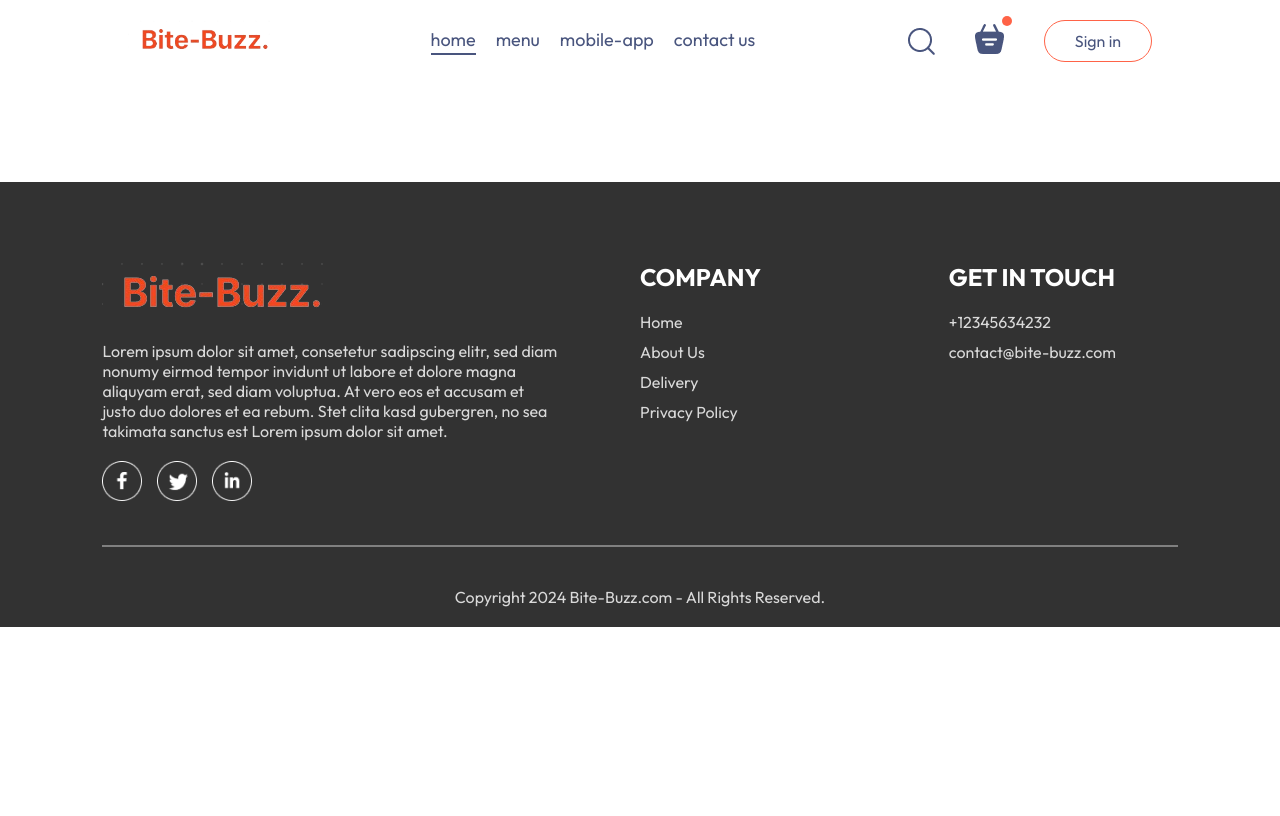
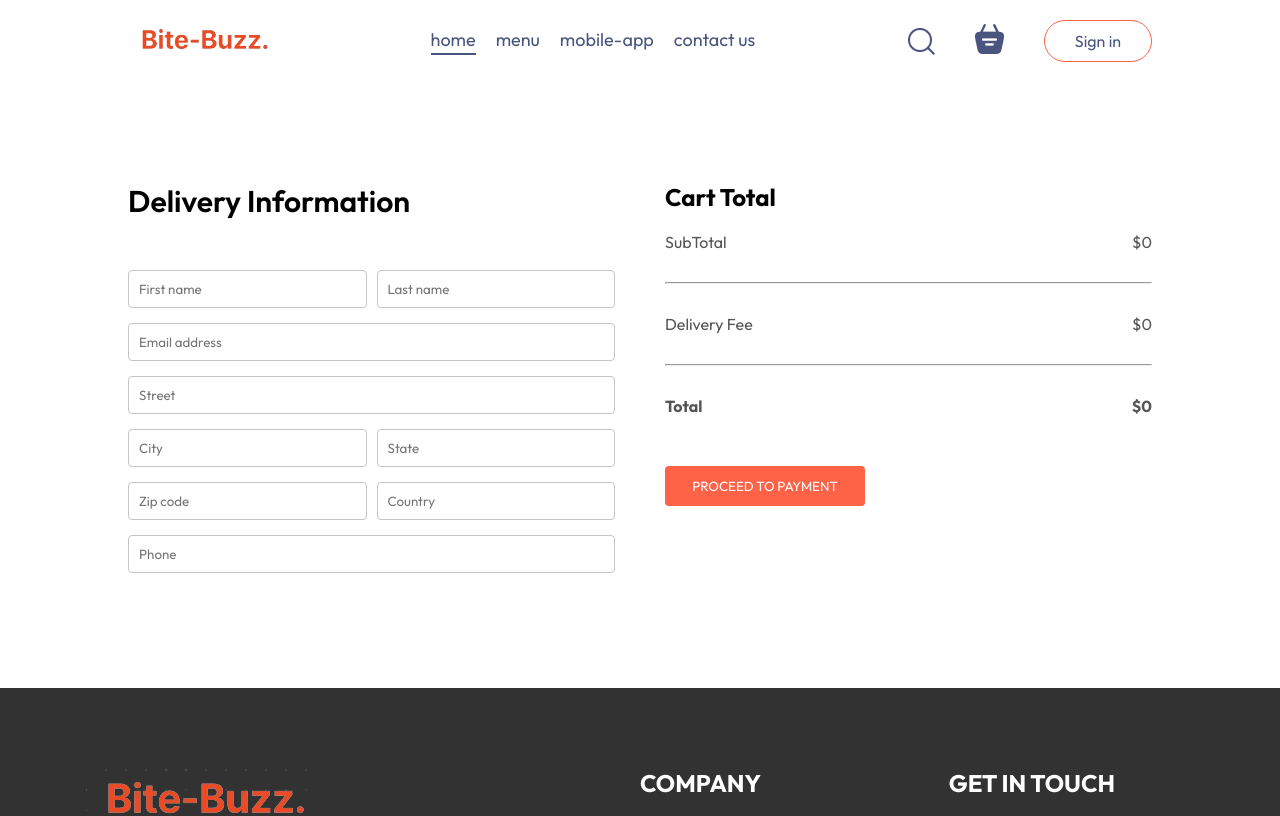
Before and after one commit to sari-rahul/BiteBuzz, a React (Create React App) app: page /order in a window 1280 px wide. Shown: the top 816 px of the page. Built offline with nearby package versions, Linux system fonts and the light colour scheme.

Commit message:
Add PlaceOrder page

```diff
--- a/src/components/Footer/Footer.css
+++ b/src/components/Footer/Footer.css
@@ -46,6 +46,10 @@
     background-color: grey;
     border: none;
 }
+.footer-logo{
+    margin-left: -16px;
+}
+
 @media (max-width:750px) {
     .footer-content{
         display: flex;
--- a/src/components/Footer/Footer.js
+++ b/src/components/Footer/Footer.js
@@ -7,7 +7,7 @@
     <div className='footer' id='footer'>
       <div className="footer-content">
             <div className='footer-content-left'>
-                <img src={assets.logo} alt="" />
+                <img src={assets.logo} alt="" className='footer-logo'/>
                 <p>Lorem ipsum dolor sit amet, consetetur sadipscing
                    elitr, sed diam nonumy eirmod tempor invidunt ut
                    labore et dolore magna aliquyam erat, sed diam
--- a/src/components/Navbar/Navbar.js
+++ b/src/components/Navbar/Navbar.js
@@ -1,11 +1,13 @@
-import React, { useState } from 'react';
+import React, { useContext, useState } from 'react';
 import './Navbar.css';
 import {assets} from '../../assets/assets';
 import { Link } from 'react-router-dom';
+import { StoreContext } from '../../context/StoreContext';
 
 const Navbar = ({setShowLogin}) => {
 
     const[menu,setMenu] = useState('home');
+    const {getTotalCartAmount} = useContext(StoreContext);
 
   return (
     <div className='navbar'>
@@ -20,7 +22,7 @@
           <img src={assets.search_icon} alt="" />
           <div className="navbar-search-icon">
             <Link to='/cart'><img src={assets.basket_icon} alt="" /></Link>
-              <div className="dot"></div>
+              <div className={getTotalCartAmount()===0?'':'dot'}></div>
           </div>
           <button onClick={()=>setShowLogin(true)}>Sign in</button>
       </div>
--- a/src/context/StoreContext.js
+++ b/src/context/StoreContext.js
@@ -1,4 +1,4 @@
-import { createContext, useEffect ,useState} from "react";
+import { createContext ,useState} from "react";
 import { food_list } from "../assets/assets";
 
 export const StoreContext = createContext(null)
@@ -20,9 +20,18 @@
         setCartItems((prev)=>({...prev,[itemId]:prev[itemId]-1}))
 
     }
-    useEffect(()=>{
-        console.log(cartItems)
-    },[cartItems])
+    const getTotalCartAmount = ()=>{
+        let totalAmount = 0;
+        for(const item in cartItems)
+        {
+            if(cartItems[item]>0){
+
+                let itemInfo = food_list.find((product)=>product._id === item);
+                totalAmount += itemInfo.price*cartItems[item];
+            }
+        }
+        return totalAmount;
+    }
 
 
 
@@ -31,7 +40,8 @@
         cartItems,
         setCartItems,
         addToCart,
-        removeFromCart
+        removeFromCart,
+        getTotalCartAmount
     }
 
     return (
--- a/src/pages/Cart/Cart.js
+++ b/src/pages/Cart/Cart.js
@@ -2,10 +2,12 @@
 import './Cart.css';
 import { useContext } from 'react';
 import { StoreContext } from '../../context/StoreContext';
+import { useNavigate } from 'react-router-dom';
 
 const Cart = () => {
-  const{cartItems,food_list,removeFromCart} = useContext(StoreContext);
+  const{cartItems,food_list,removeFromCart,getTotalCartAmount} = useContext(StoreContext);
 
+  const navigate = useNavigate();
   return (
     <div className='cart'>
       <div className="cart-items">
@@ -43,19 +45,19 @@
           <h2>Cart Total</h2>
           <div className="cart-total-details">
             <p>SubTotal</p>
-            <p>{0}</p>
+            <p>${getTotalCartAmount()}</p>
           </div>
           <hr />
           <div className="cart-total-details">
             <p>Delivery Fee</p>
-            <p>{2}</p>
+            <p>${getTotalCartAmount()===0?0:2}</p>
           </div>
           <hr />
           <div className="cart-total-details">
             <b>Total</b>
-            <b>{0}</b>
+            <b>${getTotalCartAmount()===0?0:getTotalCartAmount()+2}</b>
           </div>
-          <button>PROCEED TO CHECKOUT</button>
+          <button onClick={()=>navigate('/order')}>PROCEED TO CHECKOUT</button>
         </div>
       <div className="cart-promocode">
         <div>
--- a/src/pages/PlaceOrder/PlaceOrder.css
+++ b/src/pages/PlaceOrder/PlaceOrder.css
@@ -0,0 +1,44 @@
+.place-order{
+    display: flex;
+    align-items: start;
+    justify-content: space-between;
+    gap: 50px;
+    margin-top: 100px;
+}
+.place-order-left{
+    width: 100%;
+    max-width: max(30%,500px);
+}
+.place-order-left .title{
+    font-size: 30px;
+    font-weight: 600;
+    margin-bottom: 50px;
+}
+.place-order-left input{
+    margin-bottom: 15px;
+    width: 100%;
+    padding:10px;
+    border: 1px solid #c5c5c5;
+    border-radius: 4px;
+    outline-color: tomato;
+}
+.place-order-left .multi-fields{
+    display: flex;
+    gap: 10px;
+}
+.place-order-right{
+    width: 100%;
+    max-width: max(40%,500px);
+}
+.place-order .cart-total button{
+    margin-top: 30px;
+}
+
+@media (max-width:750px) {
+    .place-order{
+        display: flex;
+        flex-direction: column;
+        align-items: center;
+        margin-top: 50px;
+    }
+}
--- a/src/pages/PlaceOrder/PlaceOrder.js
+++ b/src/pages/PlaceOrder/PlaceOrder.js
@@ -1,11 +1,51 @@
-import React from 'react';
+import React, { useContext } from 'react';
 import './PlaceOrder.css';
+import { StoreContext } from '../../context/StoreContext';
 
 const PlaceOrder = () => {
+
+  const {getTotalCartAmount}=useContext(StoreContext)
   return (
-    <div>
-
-    </div>
+    <form className='place-order'>
+      <div className='place-order-left'>
+          <p className="title">Delivery Information</p>
+          <div className="multi-fields">
+            <input type="text" placeholder='First name'/>
+            <input type="text" placeholder='Last name'/>
+          </div>
+          <input type="email" placeholder='Email address'/>
+          <input type="text" placeholder='Street' />
+          <div className="multi-fields">
+            <input type="text" placeholder='City'/>
+            <input type="text" placeholder='State'/>
+          </div>
+          <div className="multi-fields">
+            <input type="text" placeholder='Zip code'/>
+            <input type="text" placeholder='Country'/>
+          </div>
+          <input type="text" placeholder='Phone' />
+      </div>
+      <div className='place-order-right'>
+        <div className="cart-total">
+          <h2>Cart Total</h2>
+          <div className="cart-total-details">
+            <p>SubTotal</p>
+            <p>${getTotalCartAmount()}</p>
+          </div>
+          <hr />
+          <div className="cart-total-details">
+            <p>Delivery Fee</p>
+            <p>${getTotalCartAmount()===0?0:2}</p>
+          </div>
+          <hr />
+          <div className="cart-total-details">
+            <b>Total</b>
+            <b>${getTotalCartAmount()===0?0:getTotalCartAmount()+2}</b>
+          </div>
+          <button>PROCEED TO PAYMENT</button>
+        </div>
+      </div>
+    </form>
   )
 }
 
```
